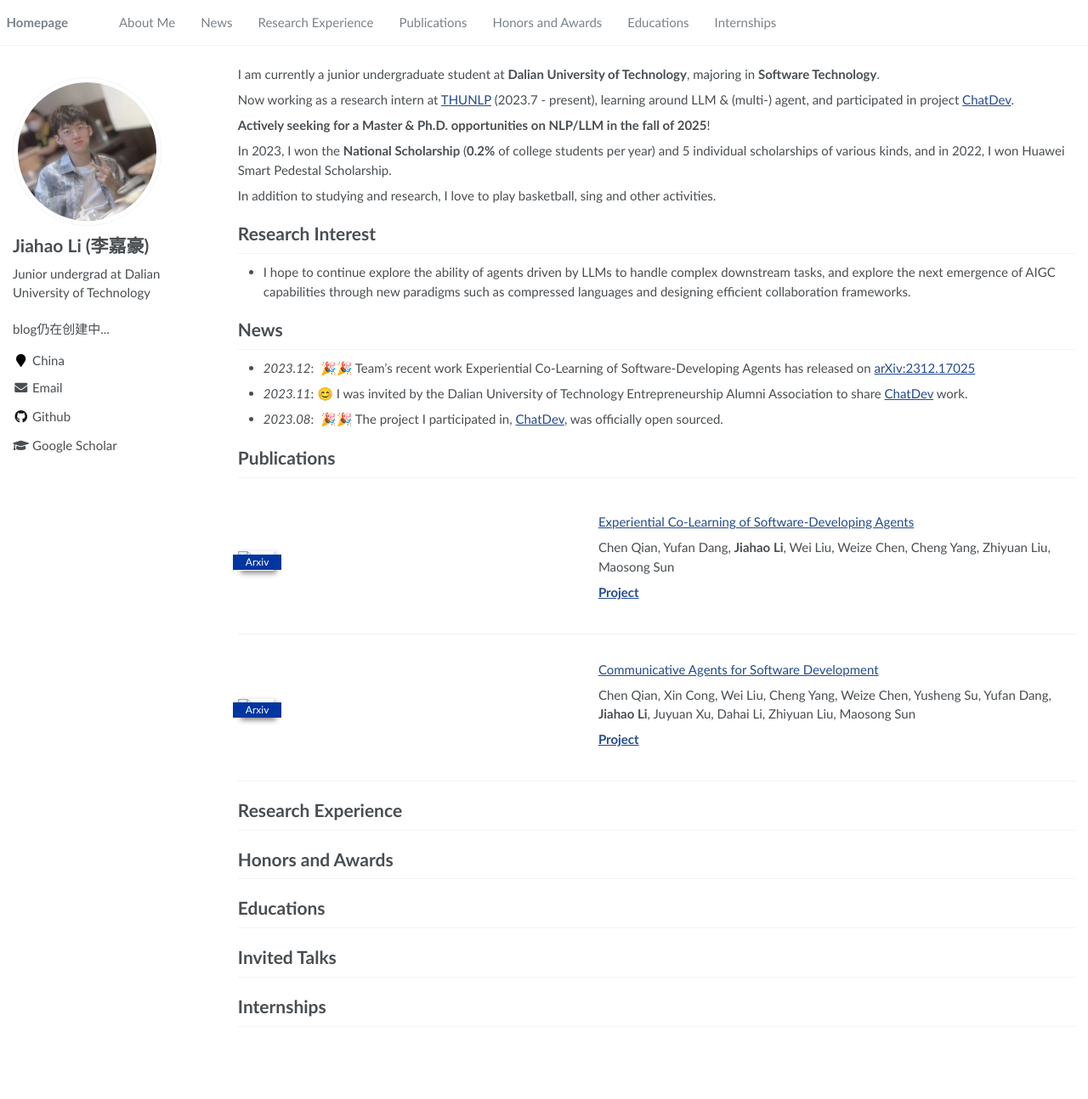
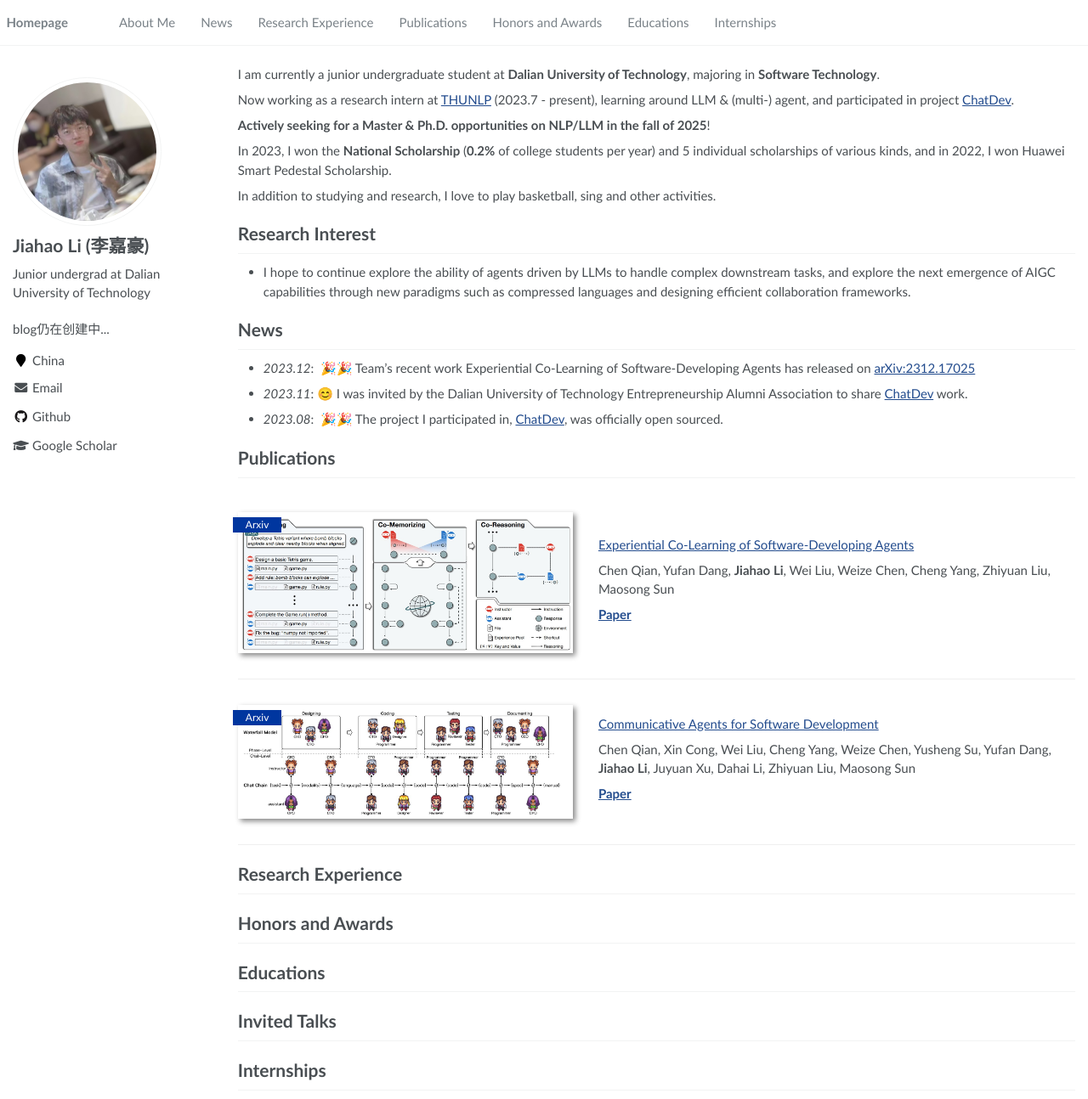
Before and after one commit to JiahaoLi2003/JiahaoLi2003.github.io, a Jekyll site: the page built from _pages/about.md, in a window 1280 px wide and 1294 px high. Shown: the whole window at 85% size. Built offline with Jekyll 4.4.1, drawn with Linux system fonts in a browser that asks for light colours.

Commit message:
add images

```diff
--- a/_pages/about.md
+++ b/_pages/about.md
@@ -46,7 +46,7 @@ In addition to studying and research, I love to play basketball, sing and other
 
 Chen Qian, Yufan Dang, **Jiahao Li**, Wei Liu, Weize Chen, Cheng Yang, Zhiyuan Liu, Maosong Sun
 
-[**Project**](https://scholar.google.cz/citations?view_op=view_citation&hl=zh-CN&user=4fIdsj8AAAAJ&citation_for_view=4fIdsj8AAAAJ:2osOgNQ5qMEC) <strong><span class='show_paper_citations' data='DhtAFkwAAAAJ:ALROH1vI_8AC'></span></strong>
+[**Paper**](https://scholar.google.cz/citations?view_op=view_citation&hl=zh-CN&user=4fIdsj8AAAAJ&citation_for_view=4fIdsj8AAAAJ:2osOgNQ5qMEC) <strong><span class='show_paper_citations' data='DhtAFkwAAAAJ:ALROH1vI_8AC'></span></strong>
 
 </div>
 </div>
@@ -58,7 +58,7 @@ Chen Qian, Yufan Dang, **Jiahao Li**, Wei Liu, Weize Chen, Cheng Yang, Zhiyuan L
 
 Chen Qian, Xin Cong, Wei Liu, Cheng Yang, Weize Chen, Yusheng Su, Yufan Dang, **Jiahao Li**, Juyuan Xu, Dahai Li, Zhiyuan Liu, Maosong Sun
 
-[**Project**](https://scholar.google.cz/citations?view_op=view_citation&hl=zh-CN&user=4fIdsj8AAAAJ&citation_for_view=4fIdsj8AAAAJ:9yKSN-GCB0IC) <strong><span class='show_paper_citations' data='DhtAFkwAAAAJ:ALROH1vI_8AC'></span></strong>
+[**Paper**](https://scholar.google.cz/citations?view_op=view_citation&hl=zh-CN&user=4fIdsj8AAAAJ&citation_for_view=4fIdsj8AAAAJ:9yKSN-GCB0IC) <strong><span class='show_paper_citations' data='DhtAFkwAAAAJ:ALROH1vI_8AC'></span></strong>
 
 </div>
 </div>
```
Also changed, not shown: images/ChatDev.png (added), images/Co-Learning.png (added).
